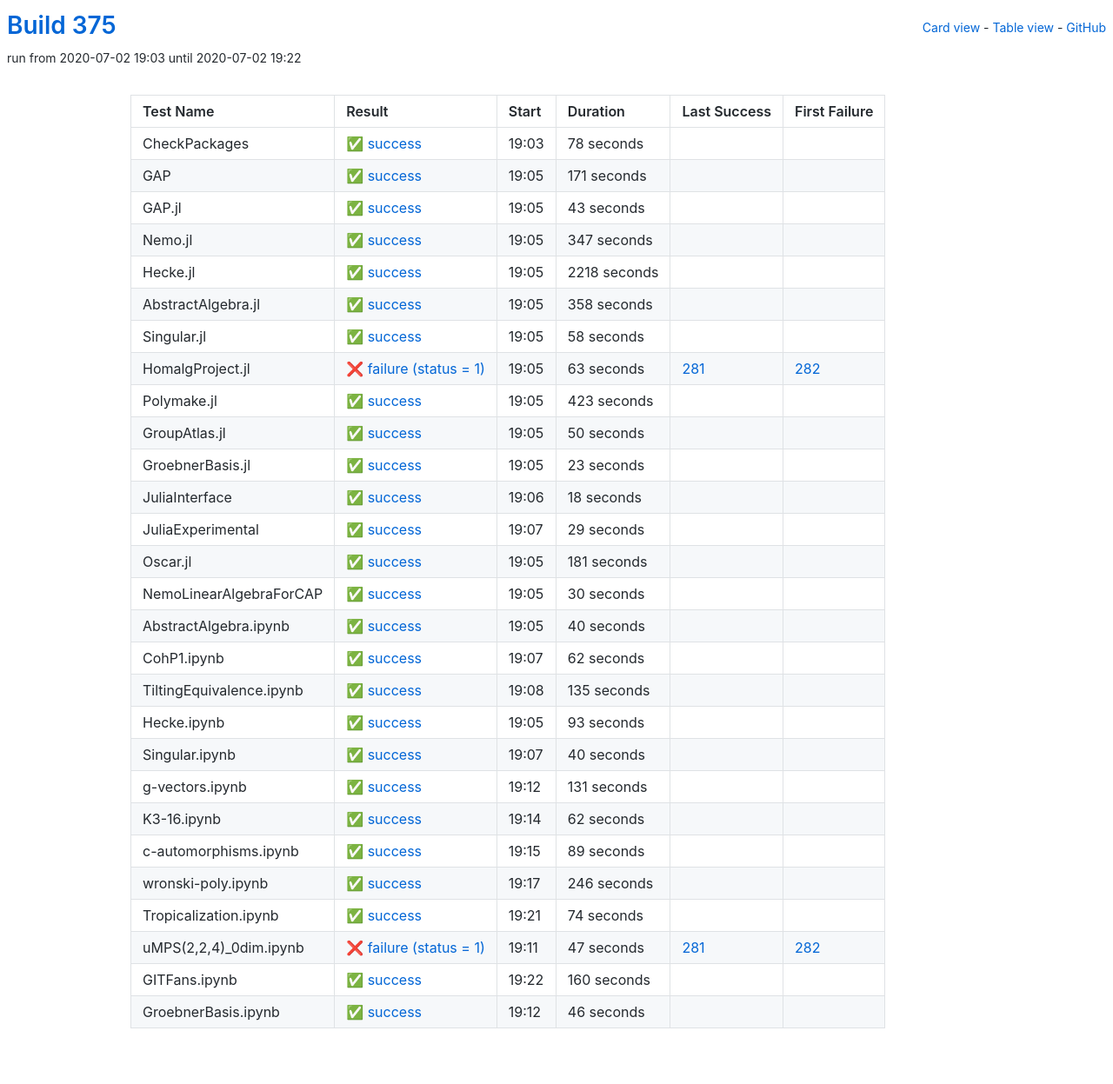
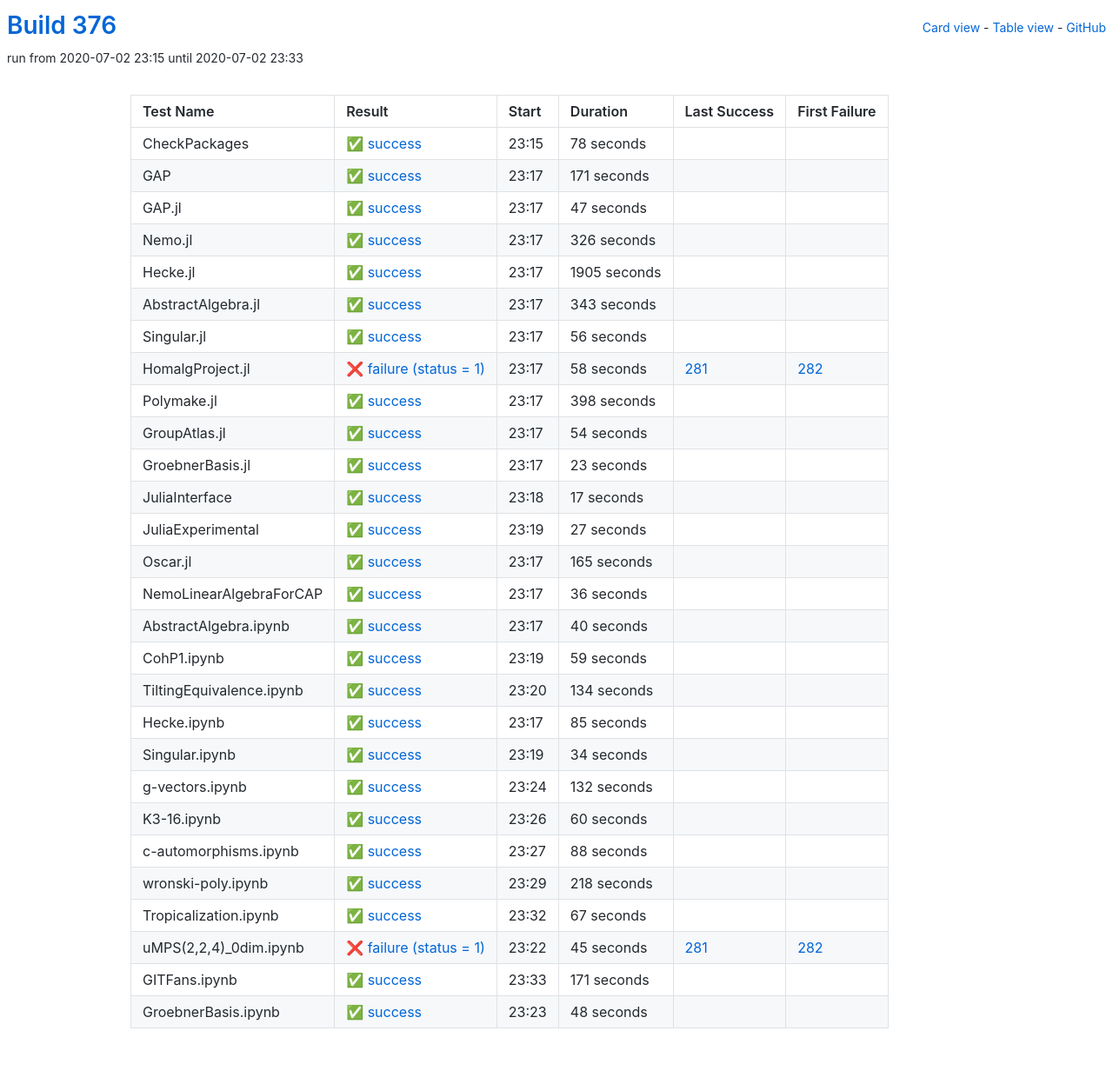
Before and after one commit to oscar-system/oscar-ci-status-stable, a Jekyll site: the page built from table.html, in a window 1280 px wide. Shown: the whole page at 87% size. Built offline with Jekyll 4.4.1, drawn with Linux system fonts in a browser that asks for light colours.

Commit message:
Build #376

```diff
--- a/_data/ci.yml
+++ b/_data/ci.yml
@@ -1,6 +1,6 @@
 ---
-build: 375
-build_url: https://oscarci.mathematik.uni-kl.de/job/oscar-stable/375/
+build: 376
+build_url: https://oscarci.mathematik.uni-kl.de/job/oscar-stable/376/
 job: oscar-stable
 organization: oscar-system
 repo: oscar-ci-status-stable
@@ -8,8 +8,8 @@ repourl: https://github.com/oscar-system/oscar-ci-status-stable
 tests:
 - name: CheckPackages
   id: checkpackages
-  log: https://oscarci.mathematik.uni-kl.de/job/oscar-stable/375/artifact/logs/build-375/CheckPackages.log
-  start: 2020-07-02 19:03
+  log: https://oscarci.mathematik.uni-kl.de/job/oscar-stable/376/artifact/logs/build-376/CheckPackages.log
+  start: 2020-07-02 23:15
   success: true
   exitcode: 0
   status: success
@@ -20,8 +20,8 @@ tests:
   first_failure_url:
 - name: GAP
   id: gap
-  log: https://oscarci.mathematik.uni-kl.de/job/oscar-stable/375/artifact/logs/build-375/GAP.log
-  start: 2020-07-02 19:05
+  log: https://oscarci.mathematik.uni-kl.de/job/oscar-stable/376/artifact/logs/build-376/GAP.log
+  start: 2020-07-02 23:17
   success: true
   exitcode: 0
   status: success
@@ -32,104 +32,104 @@ tests:
   first_failure_url:
 - name: GAP.jl
   id: gap-jl
-  log: https://oscarci.mathematik.uni-kl.de/job/oscar-stable/375/artifact/logs/build-375/GAP.jl.log
-  start: 2020-07-02 19:05
+  log: https://oscarci.mathematik.uni-kl.de/job/oscar-stable/376/artifact/logs/build-376/GAP.jl.log
+  start: 2020-07-02 23:17
   success: true
   exitcode: 0
   status: success
-  duration: 43
+  duration: 47
   last_success: false
   last_success_url:
   first_failure: false
   first_failure_url:
 - name: Nemo.jl
   id: nemo-jl
-  log: https://oscarci.mathematik.uni-kl.de/job/oscar-stable/375/artifact/logs/build-375/Nemo.jl.log
-  start: 2020-07-02 19:05
+  log: https://oscarci.mathematik.uni-kl.de/job/oscar-stable/376/artifact/logs/build-376/Nemo.jl.log
+  start: 2020-07-02 23:17
   success: true
   exitcode: 0
   status: success
-  duration: 347
+  duration: 326
   last_success: false
   last_success_url:
   first_failure: false
   first_failure_url:
 - name: Hecke.jl
   id: hecke-jl
-  log: https://oscarci.mathematik.uni-kl.de/job/oscar-stable/375/artifact/logs/build-375/Hecke.jl.log
-  start: 2020-07-02 19:05
+  log: https://oscarci.mathematik.uni-kl.de/job/oscar-stable/376/artifact/logs/build-376/Hecke.jl.log
+  start: 2020-07-02 23:17
   success: true
   exitcode: 0
   status: success
-  duration: 2218
+  duration: 1905
   last_success: false
   last_success_url:
   first_failure: false
   first_failure_url:
 - name: AbstractAlgebra.jl
   id: abstractalgebra-jl
-  log: https://oscarci.mathematik.uni-kl.de/job/oscar-stable/375/artifact/logs/build-375/AbstractAlgebra.jl.log
-  start: 2020-07-02 19:05
+  log: https://oscarci.mathematik.uni-kl.de/job/oscar-stable/376/artifact/logs/build-376/AbstractAlgebra.jl.log
+  start: 2020-07-02 23:17
   success: true
   exitcode: 0
   status: success
-  duration: 358
+  duration: 343
   last_success: false
   last_success_url:
   first_failure: false
   first_failure_url:
 - name: Singular.jl
   id: singular-jl
-  log: https://oscarci.mathematik.uni-kl.de/job/oscar-stable/375/artifact/logs/build-375/Singular.jl.log
-  start: 2020-07-02 19:05
+  log: https://oscarci.mathematik.uni-kl.de/job/oscar-stable/376/artifact/logs/build-376/Singular.jl.log
+  start: 2020-07-02 23:17
   success: true
   exitcode: 0
   status: success
-  duration: 58
+  duration: 56
   last_success: false
   last_success_url:
   first_failure: false
   first_failure_url:
 - name: HomalgProject.jl
   id: homalgproject-jl
-  log: https://oscarci.mathematik.uni-kl.de/job/oscar-stable/375/artifact/logs/build-375/HomalgProject.jl.log
-  start: 2020-07-02 19:05
+  log: https://oscarci.mathematik.uni-kl.de/job/oscar-stable/376/artifact/logs/build-376/HomalgProject.jl.log
+  start: 2020-07-02 23:17
   success: false
   exitcode: 1
   status: failure
-  duration: 63
+  duration: 58
   last_success: 281
   last_success_url: https://oscarci.mathematik.uni-kl.de/job/oscar-stable/281/
   first_failure: 282
   first_failure_url: https://oscarci.mathematik.uni-kl.de/job/oscar-stable/282/
 - name: Polymake.jl
   id: polymake-jl
-  log: https://oscarci.mathematik.uni-kl.de/job/oscar-stable/375/artifact/logs/build-375/Polymake.jl.log
-  start: 2020-07-02 19:05
+  log: https://oscarci.mathematik.uni-kl.de/job/oscar-stable/376/artifact/logs/build-376/Polymake.jl.log
+  start: 2020-07-02 23:17
   success: true
   exitcode: 0
   status: success
-  duration: 423
+  duration: 398
   last_success: false
   last_success_url:
   first_failure: false
   first_failure_url:
 - name: GroupAtlas.jl
   id: groupatlas-jl
-  log: https://oscarci.mathematik.uni-kl.de/job/oscar-stable/375/artifact/logs/build-375/GroupAtlas.jl.log
-  start: 2020-07-02 19:05
+  log: https://oscarci.mathematik.uni-kl.de/job/oscar-stable/376/artifact/logs/build-376/GroupAtlas.jl.log
+  start: 2020-07-02 23:17
   success: true
   exitcode: 0
   status: success
-  duration: 50
+  duration: 54
   last_success: false
   last_success_url:
   first_failure: false
   first_failure_url:
 - name: GroebnerBasis.jl
   id: groebnerbasis-jl
-  log: https://oscarci.mathematik.uni-kl.de/job/oscar-stable/375/artifact/logs/build-375/GroebnerBasis.jl.log
-  start: 2020-07-02 19:05
+  log: https://oscarci.mathematik.uni-kl.de/job/oscar-stable/376/artifact/logs/build-376/GroebnerBasis.jl.log
+  start: 2020-07-02 23:17
   success: true
   exitcode: 0
   status: success
@@ -140,56 +140,56 @@ tests:
   first_failure_url:
 - name: JuliaInterface
   id: juliainterface
-  log: https://oscarci.mathematik.uni-kl.de/job/oscar-stable/375/artifact/logs/build-375/JuliaInterface.log
-  start: 2020-07-02 19:06
+  log: https://oscarci.mathematik.uni-kl.de/job/oscar-stable/376/artifact/logs/build-376/JuliaInterface.log
+  start: 2020-07-02 23:18
   success: true
   exitcode: 0
   status: success
-  duration: 18
+  duration: 17
   last_success: false
   last_success_url:
   first_failure: false
   first_failure_url:
 - name: JuliaExperimental
   id: juliaexperimental
-  log: https://oscarci.mathematik.uni-kl.de/job/oscar-stable/375/artifact/logs/build-375/JuliaExperimental.log
-  start: 2020-07-02 19:07
+  log: https://oscarci.mathematik.uni-kl.de/job/oscar-stable/376/artifact/logs/build-376/JuliaExperimental.log
+  start: 2020-07-02 23:19
   success: true
   exitcode: 0
   status: success
-  duration: 29
+  duration: 27
   last_success: false
   last_success_url:
   first_failure: false
   first_failure_url:
 - name: Oscar.jl
   id: oscar-jl
-  log: https://oscarci.mathematik.uni-kl.de/job/oscar-stable/375/artifact/logs/build-375/Oscar.jl.log
-  start: 2020-07-02 19:05
+  log: https://oscarci.mathematik.uni-kl.de/job/oscar-stable/376/artifact/logs/build-376/Oscar.jl.log
+  start: 2020-07-02 23:17
   success: true
   exitcode: 0
   status: success
-  duration: 181
+  duration: 165
   last_success: false
   last_success_url:
   first_failure: false
   first_failure_url:
 - name: NemoLinearAlgebraForCAP
   id: nemolinearalgebraforcap
-  log: https://oscarci.mathematik.uni-kl.de/job/oscar-stable/375/artifact/logs/build-375/NemoLinearAlgebraForCAP.log
-  start: 2020-07-02 19:05
+  log: https://oscarci.mathematik.uni-kl.de/job/oscar-stable/376/artifact/logs/build-376/NemoLinearAlgebraForCAP.log
+  start: 2020-07-02 23:17
   success: true
   exitcode: 0
   status: success
-  duration: 30
+  duration: 36
   last_success: false
   last_success_url:
   first_failure: false
   first_failure_url:
 - name: AbstractAlgebra.ipynb
   id: abstractalgebra-ipynb
-  log: https://oscarci.mathematik.uni-kl.de/job/oscar-stable/375/artifact/logs/build-375/AbstractAlgebra.ipynb.log
-  start: 2020-07-02 19:05
+  log: https://oscarci.mathematik.uni-kl.de/job/oscar-stable/376/artifact/logs/build-376/AbstractAlgebra.ipynb.log
+  start: 2020-07-02 23:17
   success: true
   exitcode: 0
   status: success
@@ -200,144 +200,144 @@ tests:
   first_failure_url:
 - name: CohP1.ipynb
   id: cohp1-ipynb
-  log: https://oscarci.mathematik.uni-kl.de/job/oscar-stable/375/artifact/logs/build-375/CohP1.ipynb.log
-  start: 2020-07-02 19:07
+  log: https://oscarci.mathematik.uni-kl.de/job/oscar-stable/376/artifact/logs/build-376/CohP1.ipynb.log
+  start: 2020-07-02 23:19
   success: true
   exitcode: 0
   status: success
-  duration: 62
+  duration: 59
   last_success: false
   last_success_url:
   first_failure: false
   first_failure_url:
 - name: TiltingEquivalence.ipynb
   id: tiltingequivalence-ipynb
-  log: https://oscarci.mathematik.uni-kl.de/job/oscar-stable/375/artifact/logs/build-375/TiltingEquivalence.ipynb.log
-  start: 2020-07-02 19:08
+  log: https://oscarci.mathematik.uni-kl.de/job/oscar-stable/376/artifact/logs/build-376/TiltingEquivalence.ipynb.log
+  start: 2020-07-02 23:20
   success: true
   exitcode: 0
   status: success
-  duration: 135
+  duration: 134
   last_success: false
   last_success_url:
   first_failure: false
   first_failure_url:
 - name: Hecke.ipynb
   id: hecke-ipynb
-  log: https://oscarci.mathematik.uni-kl.de/job/oscar-stable/375/artifact/logs/build-375/Hecke.ipynb.log
-  start: 2020-07-02 19:05
+  log: https://oscarci.mathematik.uni-kl.de/job/oscar-stable/376/artifact/logs/build-376/Hecke.ipynb.log
+  start: 2020-07-02 23:17
   success: true
   exitcode: 0
   status: success
-  duration: 93
+  duration: 85
   last_success: false
   last_success_url:
   first_failure: false
   first_failure_url:
 - name: Singular.ipynb
   id: singular-ipynb
-  log: https://oscarci.mathematik.uni-kl.de/job/oscar-stable/375/artifact/logs/build-375/Singular.ipynb.log
-  start: 2020-07-02 19:07
+  log: https://oscarci.mathematik.uni-kl.de/job/oscar-stable/376/artifact/logs/build-376/Singular.ipynb.log
+  start: 2020-07-02 23:19
   success: true
   exitcode: 0
   status: success
-  duration: 40
+  duration: 34
   last_success: false
   last_success_url:
   first_failure: false
   first_failure_url:
 - name: g-vectors.ipynb
   id: g-vectors-ipynb
-  log: https://oscarci.mathematik.uni-kl.de/job/oscar-stable/375/artifact/logs/build-375/g-vectors.ipynb.log
-  start: 2020-07-02 19:12
+  log: https://oscarci.mathematik.uni-kl.de/job/oscar-stable/376/artifact/logs/build-376/g-vectors.ipynb.log
+  start: 2020-07-02 23:24
   success: true
   exitcode: 0
   status: success
-  duration: 131
+  duration: 132
   last_success: false
   last_success_url:
   first_failure: false
   first_failure_url:
 - name: K3-16.ipynb
   id: k3-16-ipynb
-  log: https://oscarci.mathematik.uni-kl.de/job/oscar-stable/375/artifact/logs/build-375/K3-16.ipynb.log
-  start: 2020-07-02 19:14
+  log: https://oscarci.mathematik.uni-kl.de/job/oscar-stable/376/artifact/logs/build-376/K3-16.ipynb.log
+  start: 2020-07-02 23:26
   success: true
   exitcode: 0
   status: success
-  duration: 62
+  duration: 60
   last_success: false
   last_success_url:
   first_failure: false
   first_failure_url:
 - name: c-automorphisms.ipynb
   id: c-automorphisms-ipynb
-  log: https://oscarci.mathematik.uni-kl.de/job/oscar-stable/375/artifact/logs/build-375/c-automorphisms.ipynb.log
-  start: 2020-07-02 19:15
+  log: https://oscarci.mathematik.uni-kl.de/job/oscar-stable/376/artifact/logs/build-376/c-automorphisms.ipynb.log
+  start: 2020-07-02 23:27
   success: true
   exitcode: 0
   status: success
-  duration: 89
+  duration: 88
   last_success: false
   last_success_url:
   first_failure: false
   first_failure_url:
 - name: wronski-poly.ipynb
   id: wronski-poly-ipynb
-  log: https://oscarci.mathematik.uni-kl.de/job/oscar-stable/375/artifact/logs/build-375/wronski-poly.ipynb.log
-  start: 2020-07-02 19:17
+  log: https://oscarci.mathematik.uni-kl.de/job/oscar-stable/376/artifact/logs/build-376/wronski-poly.ipynb.log
+  start: 2020-07-02 23:29
   success: true
   exitcode: 0
   status: success
-  duration: 246
+  duration: 218
   last_success: false
   last_success_url:
   first_failure: false
   first_failure_url:
 - name: Tropicalization.ipynb
   id: tropicalization-ipynb
-  log: https://oscarci.mathematik.uni-kl.de/job/oscar-stable/375/artifact/logs/build-375/Tropicalization.ipynb.log
-  start: 2020-07-02 19:21
+  log: https://oscarci.mathematik.uni-kl.de/job/oscar-stable/376/artifact/logs/build-376/Tropicalization.ipynb.log
+  start: 2020-07-02 23:32
   success: true
   exitcode: 0
   status: success
-  duration: 74
+  duration: 67
   last_success: false
   last_success_url:
   first_failure: false
   first_failure_url:
 - name: uMPS(2,2,4)_0dim.ipynb
   id: umps-2-2-4-0dim-ipynb
-  log: https://oscarci.mathematik.uni-kl.de/job/oscar-stable/375/artifact/logs/build-375/uMPS-2-2-4-_0dim.ipynb.log
-  start: 2020-07-02 19:11
+  log: https://oscarci.mathematik.uni-kl.de/job/oscar-stable/376/artifact/logs/build-376/uMPS-2-2-4-_0dim.ipynb.log
+  start: 2020-07-02 23:22
   success: false
   exitcode: 1
   status: failure
-  duration: 47
+  duration: 45
   last_success: 281
   last_success_url: https://oscarci.mathematik.uni-kl.de/job/oscar-stable/281/
   first_failure: 282
   first_failure_url: https://oscarci.mathematik.uni-kl.de/job/oscar-stable/282/
 - name: GITFans.ipynb
   id: gitfans-ipynb
-  log: https://oscarci.mathematik.uni-kl.de/job/oscar-stable/375/artifact/logs/build-375/GITFans.ipynb.log
-  start: 2020-07-02 19:22
+  log: https://oscarci.mathematik.uni-kl.de/job/oscar-stable/376/artifact/logs/build-376/GITFans.ipynb.log
+  start: 2020-07-02 23:33
   success: true
   exitcode: 0
   status: success
-  duration: 160
+  duration: 171
   last_success: false
   last_success_url:
   first_failure: false
   first_failure_url:
 - name: GroebnerBasis.ipynb
   id: groebnerbasis-ipynb
-  log: https://oscarci.mathematik.uni-kl.de/job/oscar-stable/375/artifact/logs/build-375/GroebnerBasis.ipynb.log
-  start: 2020-07-02 19:12
+  log: https://oscarci.mathematik.uni-kl.de/job/oscar-stable/376/artifact/logs/build-376/GroebnerBasis.ipynb.log
+  start: 2020-07-02 23:23
   success: true
   exitcode: 0
   status: success
-  duration: 46
+  duration: 48
   last_success: false
   last_success_url:
   first_failure: false
```
Also changed, not shown: README.md.
